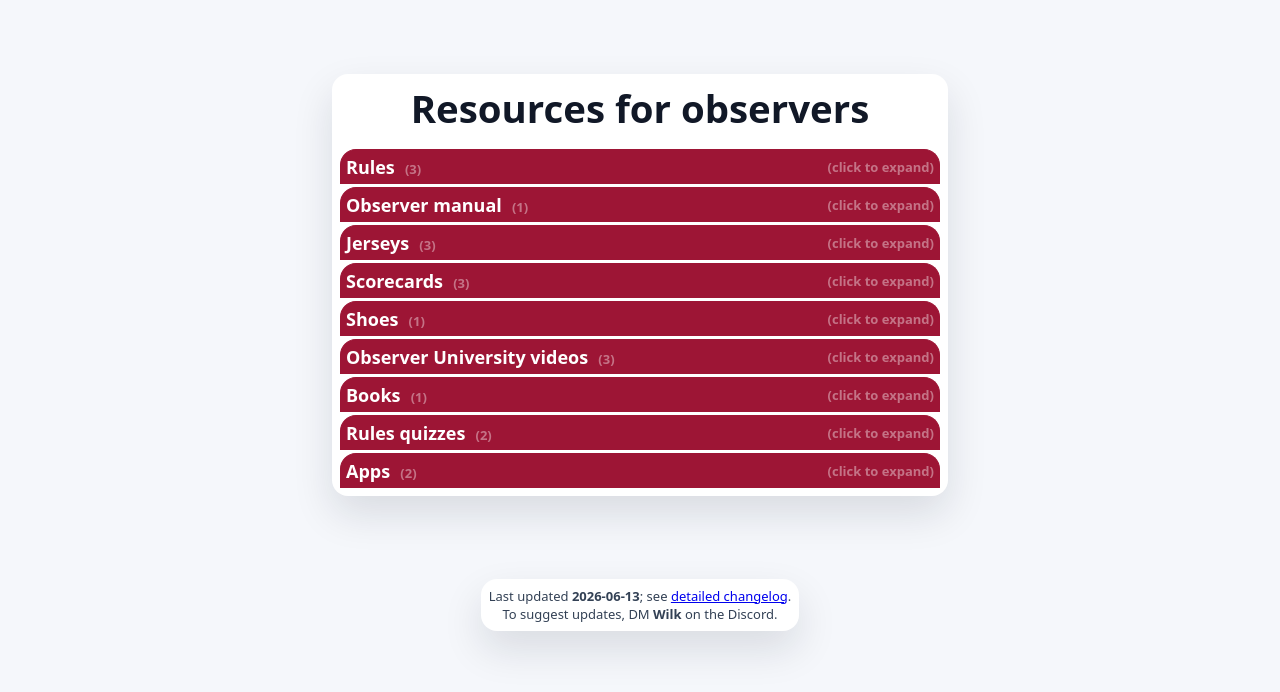
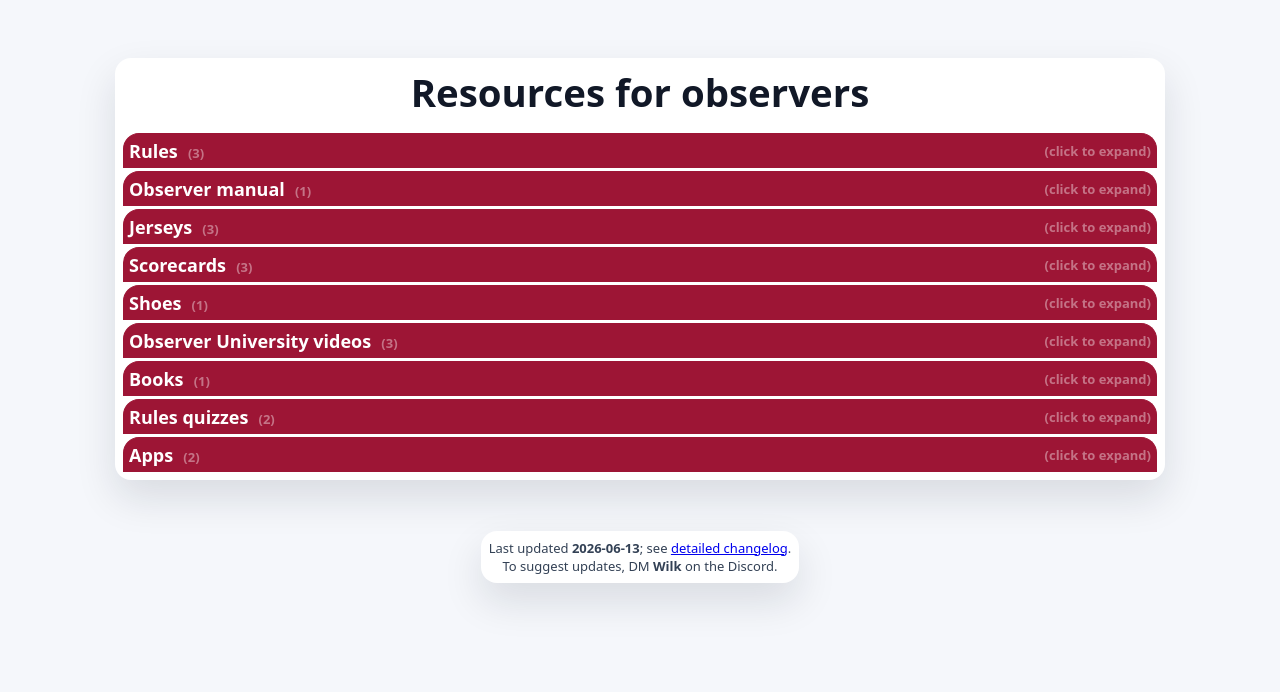
Before and after one commit to jdwilkinson/ObserverResources, a React (Vite) app: page / in a window 1280 px wide. Shown: the top 692 px of the page. Built offline with nearby package versions, Linux system fonts and the light colour scheme.

Commit message:
Convert hilariously amateurish styling and layout to merely very amateurish.

```diff
--- a/src/App.tsx
+++ b/src/App.tsx
@@ -5,7 +5,7 @@ import { App as AppResource, Book, Jersey, ObserverManual, ObserverUniversityVid
 const App = () => {
   return (
     <main>
-      <section>
+      <section className="main-section">
         <h1 className="topmost-header">Resources for observers</h1>
 
         <CollapsibleSection sectionTitle="Rules">
--- a/src/index.css
+++ b/src/index.css
@@ -2,6 +2,10 @@
   --color-usau-maroon: #9d1535;
   --color-usau-blue: #002344;
   --animation-transition: 0.4s ease-out;
+}
+
+* {
+  box-sizing: border-box;
 }
 
 html,
@@ -29,8 +33,25 @@ section {
   background: white;
   border-radius: 1rem;
   box-shadow: 0 18px 40px rgba(15, 23, 42, 0.12);
-  max-width: 100%;
   padding: 0.5rem;
+}
+
+@media screen and (width < 768px) {
+  .main-section {
+    width: 100%;
+  }
+}
+
+@media screen and (1100px >width >=768px) {
+  .main-section {
+    width: 700px;
+  }
+}
+
+@media screen and (1100px <=width) {
+  .main-section {
+    width: 1050px;
+  }
 }
 
 h1 {
@@ -56,14 +77,6 @@ p {
   font-size: small;
 }
 
-.resource-card {
-  display: inline-block;
-  text-align: center;
-  padding: 10px;
-  border: 1px solid lightgray;
-  margin: 5px;
-}
-
 .footer {
   font-size: small;
   color: #334155;
@@ -79,8 +92,7 @@ p {
    determines width but has no visible chrome */
 .collapsiblesection-container {
   overflow: hidden;
-  min-width: 400px;
-  max-width: 600px;
+  width: 100%;
 }
 
 /* Contains the header of the CollapsibleSection;
@@ -96,7 +108,6 @@ p {
   color: white;
   font-size: large;
   font-weight: bold;
-  min-width: 400px;
   min-height: 20px;
   padding: 5px;
   margin-top: 3px;
@@ -157,12 +168,13 @@ p {
   background-color: white;
   color: black;
   font-size: medium;
-  min-width: 400px;
-  padding: 5px;
   margin-bottom: 3px;
 
   /* Transition colors when opened */
   transition: border-left var(--animation-transition), border-right var(--animation-transition), border-bottom var(--animation-transition);
+
+  display: flex;
+  flex-wrap: wrap;
 }
 
 /* Changes to be blue, when open */
@@ -171,3 +183,28 @@ p {
   border-right: 1px solid var(--color-usau-blue);
   border-bottom: 1px solid var(--color-usau-blue);
 }
+
+.resource-card {
+  display: inline-block;
+  text-align: center;
+  padding: 10px;
+  border: 1px solid lightgray;
+}
+
+@media screen and (width < 768px) {
+  .resource-card {
+    width: 100%;
+  }
+}
+
+@media screen and (1100px > width >=768px) {
+  .resource-card {
+    width: 50%;
+  }
+}
+
+@media screen and (1100px <=width) {
+  .resource-card {
+    width: 33.33%;
+  }
+}
```
